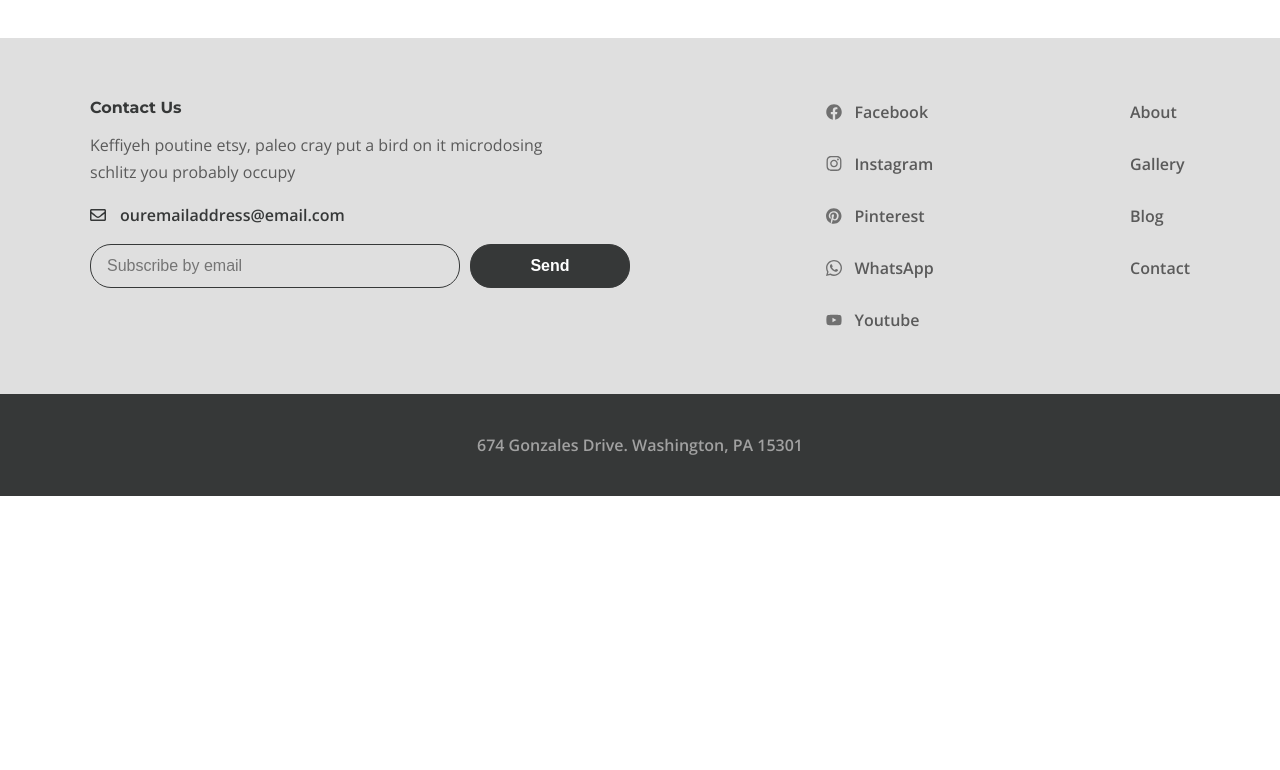
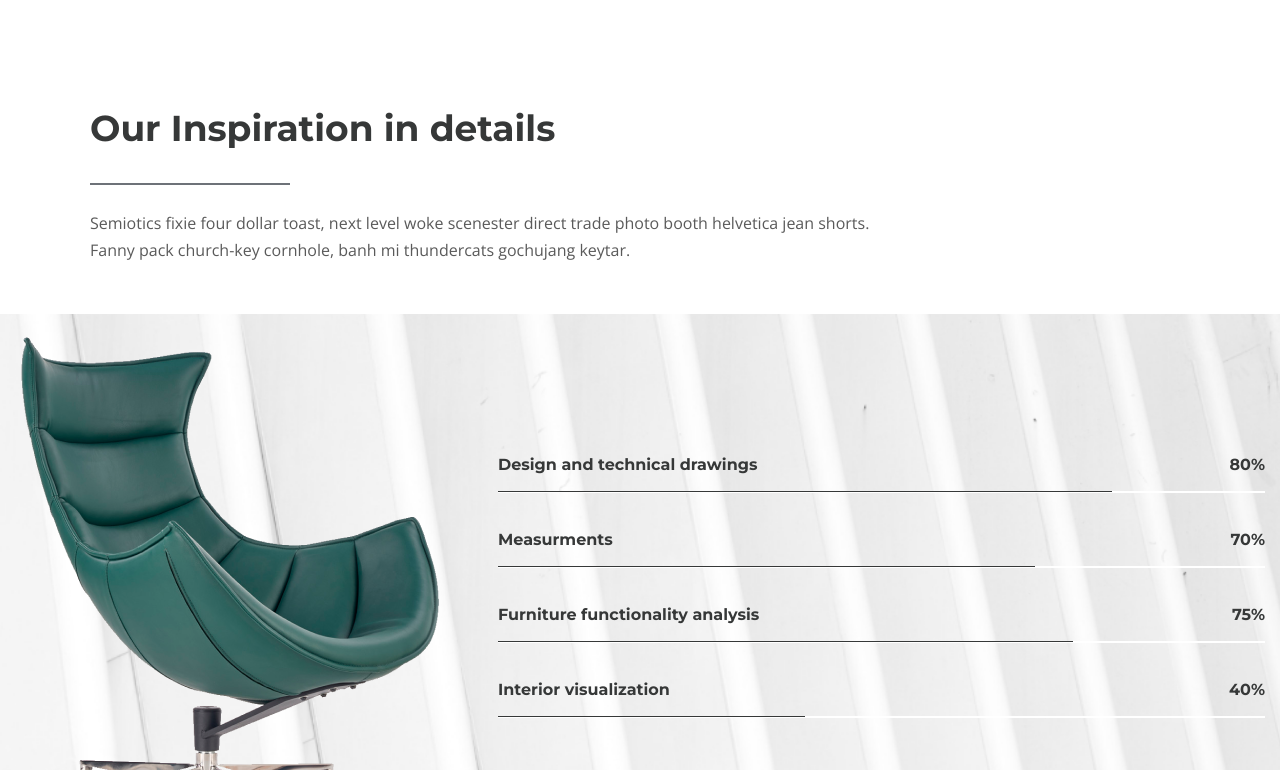
Before and after one commit to AlexanderKhristichenko/desire, a Next.js app: page /about in a window 1280 px wide. Shown: the part 1470-2240 px from the top of the page. Before the commit the page ends 1966 px from the top, so only its background shows below. Built offline with nearby package versions, Linux system fonts and the light colour scheme.

Commit message:
added details section

```diff
--- a/src/app/about/page.jsx
+++ b/src/app/about/page.jsx
@@ -1,3 +1,4 @@
+import { Details } from "@/components/Details/Details";
 import styles from "./page.module.scss";
 import { Breadcrumbs } from "@/components/UI/Breadcrumbs";
 import Image from "next/image";
@@ -54,6 +55,7 @@ export default function AboutPage() {
           loading="lazy"
         />
       </section>
+      <Details />
     </div>
   );
 }
--- /dev/null
+++ b/src/components/Details/Details.jsx
@@ -0,0 +1,67 @@
+import Image from "next/image";
+import styles from "./Details.module.scss";
+
+export const Details = () => {
+  return (
+    <section className={styles.details}>
+      <div className="container">
+        <h2>Our Inspiration in details</h2>
+        <div className={styles.divider}></div>
+        <p>
+          Semiotics fixie four dollar toast, next level woke scenester direct
+          trade photo booth helvetica jean shorts. Fanny pack church-key
+          cornhole, banh mi thundercats gochujang keytar.
+        </p>
+      </div>
+      <div className={styles.banner}>
+        <div className={styles.img}>
+          <Image
+            src="/chair2.png"
+            alt="chiar image"
+            width={433}
+            height={507}
+            loading="lazy"
+          />
+        </div>
+        <div className={styles.wrap}>
+          <div className={styles.content}>
+            <div className={styles.header}>
+              <h3>Design and technical drawings</h3>
+              <p>80%</p>
+            </div>
+            <div className={styles.progress}>
+              <div style={{ width: "80%", backgroundColor: "#363838" }}></div>
+            </div>
+          </div>
+          <div className={styles.content}>
+            <div className={styles.header}>
+              <h3>Measurments</h3>
+              <p>70%</p>
+            </div>
+            <div className={styles.progress}>
+              <div style={{ width: "70%", backgroundColor: "#363838" }}></div>
+            </div>
+          </div>
+          <div className={styles.content}>
+            <div className={styles.header}>
+              <h3>Furniture functionality analysis</h3>
+              <p>75%</p>
+            </div>
+            <div className={styles.progress}>
+              <div style={{ width: "75%", backgroundColor: "#363838" }}></div>
+            </div>
+          </div>
+          <div className={styles.content}>
+            <div className={styles.header}>
+              <h3>Interior visualization</h3>
+              <p>40%</p>
+            </div>
+            <div className={styles.progress}>
+              <div style={{ width: "40%", backgroundColor: "#363838" }}></div>
+            </div>
+          </div>
+        </div>
+      </div>
+    </section>
+  );
+};
--- /dev/null
+++ b/src/components/Details/Details.module.scss
@@ -0,0 +1,80 @@
+.details {
+  margin-top: 100px;
+
+  @media (max-width: 768px) {
+    margin-top: 50px;
+  }
+
+  h2 {
+    color: var(--first-color);
+    font-family: var(--montserrat);
+    font-size: 36px;
+    font-weight: var(--bold);
+    line-height: 60px;
+  }
+
+  p {
+    color: var(--second-color);
+    font-weight: var(--regular);
+    line-height: 27px;
+    max-width: 825px;
+  }
+}
+
+.divider {
+  max-width: 200px;
+  width: 100%;
+  height: 2px;
+  background-color: #6D7278;
+  margin: 25px 0;
+}
+
+.banner {
+  background-image: url('/details_banner.jpg');
+  background-repeat: no-repeat;
+  background-size: cover;
+  margin-top: 50px;
+  display: flex;
+  justify-content: center;
+  align-items: center;
+  gap: 50px;
+  padding: 15px;
+}
+
+.img {
+  @media (max-width: 992px) {
+    display: none;
+  }
+}
+
+.wrap {
+  max-width: 825px;
+  width: 100%;
+  display: flex;
+  flex-direction: column;
+  row-gap: 35px;
+}
+
+.header {
+  display: flex;
+  justify-content: space-between;
+
+  h3,
+  p {
+    color: var(--first-color);
+    font-family: var(--montserrat);
+    font-weight: var(--bold);
+    line-height: 23px;
+  }
+}
+
+.progress {
+  width: 100%;
+  height: 2px;
+  background-color: var(--white-color);
+  margin-top: 15px;
+
+  div {
+    height: 1px;
+  }
+}
```
Also changed, not shown: public/chair2.png (added), public/details_banner.jpg (added).
